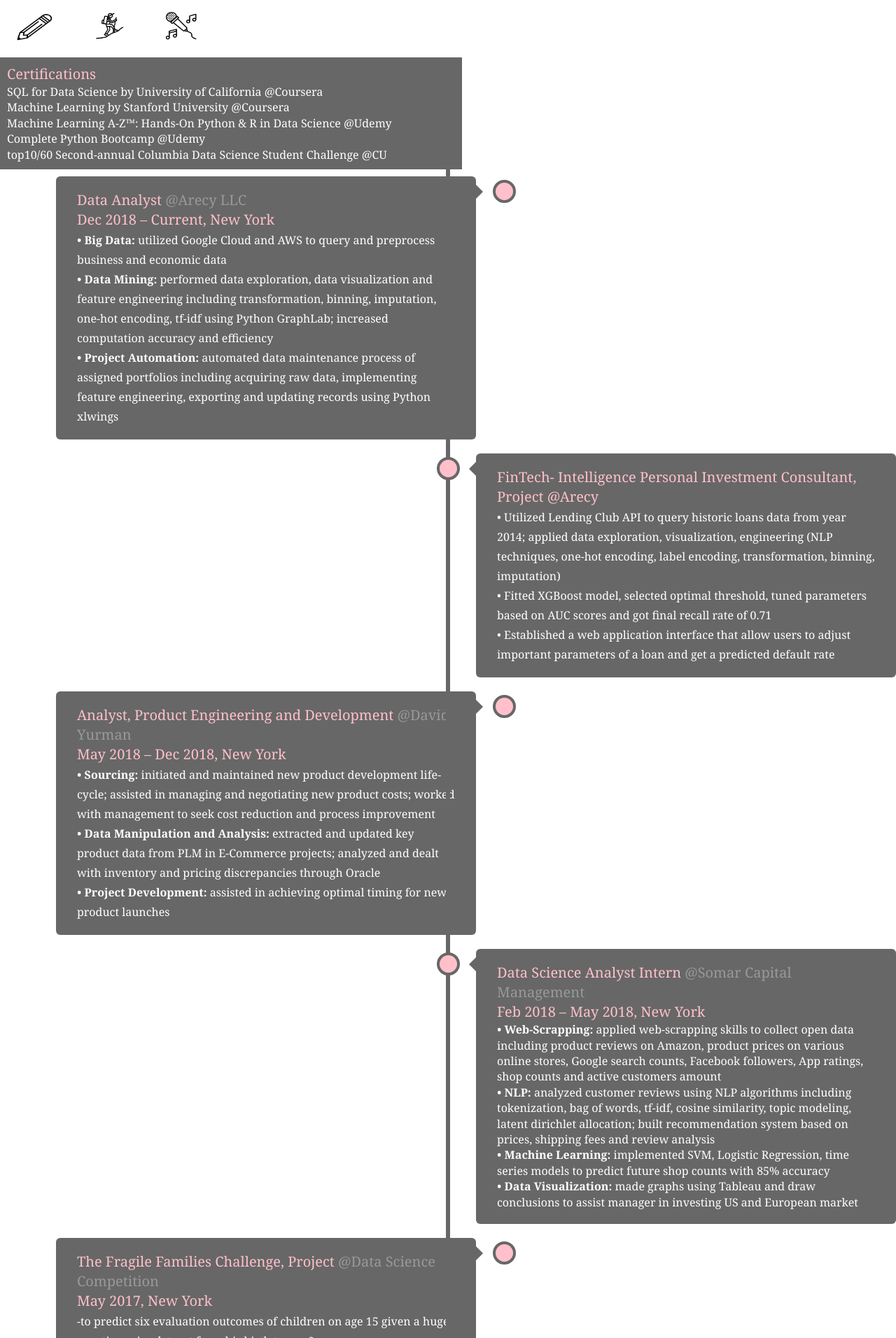
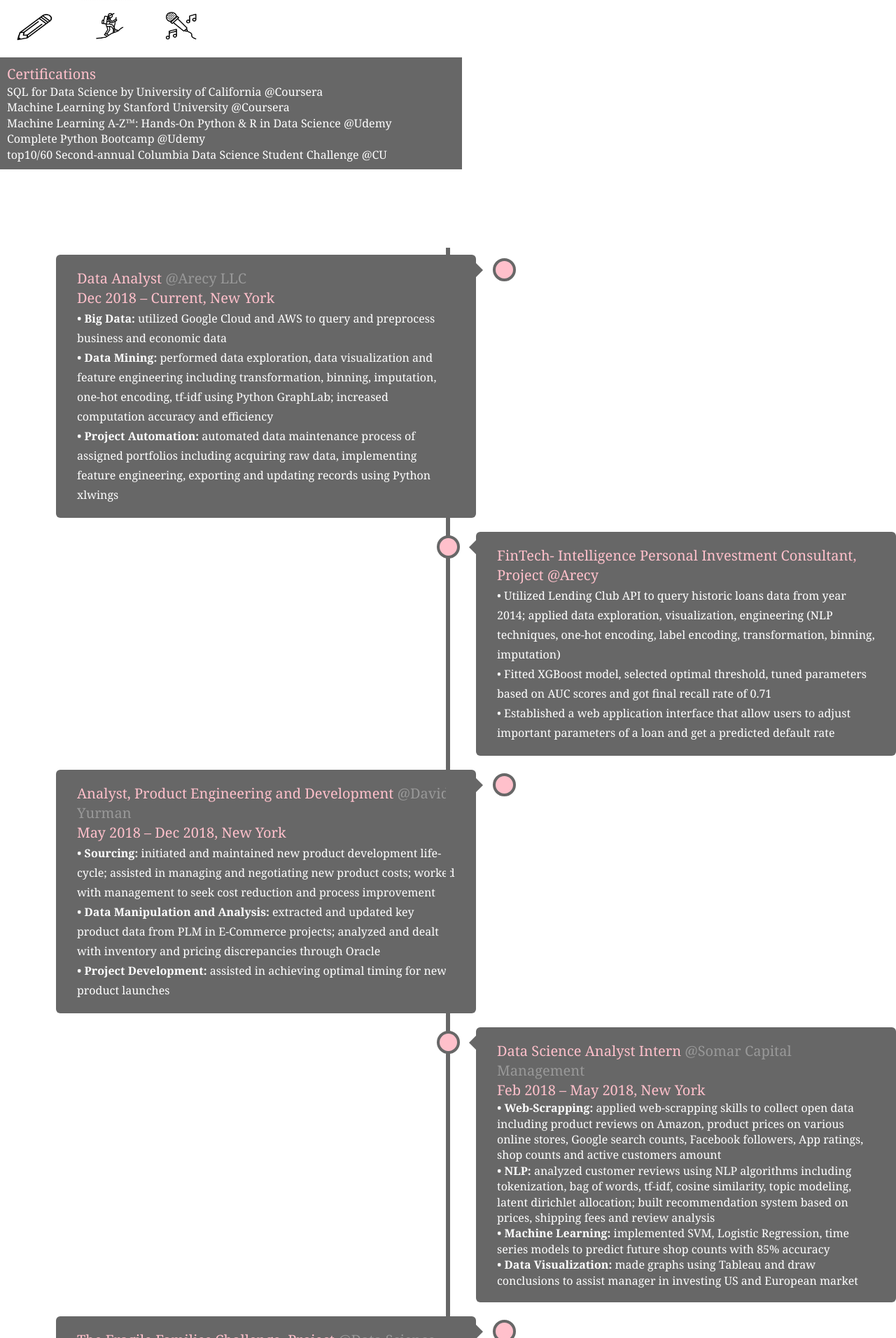
Before and after one commit to zf2169/zf2169.github.io, a Jekyll site: the page built from cv/index.html, in a window 1280 px wide. Shown: the part 830-2742 px from the top of the page at 70% size. Built offline with Jekyll 4.4.1, drawn with Linux system fonts in a browser that asks for light colours.

Commit message:
Update index.html

```diff
--- a/cv/index.html
+++ b/cv/index.html
@@ -65,6 +65,7 @@ title: CV of Abby
   	</div>
   </div>
 
+  <cv-title> <br> <br> <br> <br> </cv-title>
 
   <div class="timeline">
 	<div class="container left">
```
